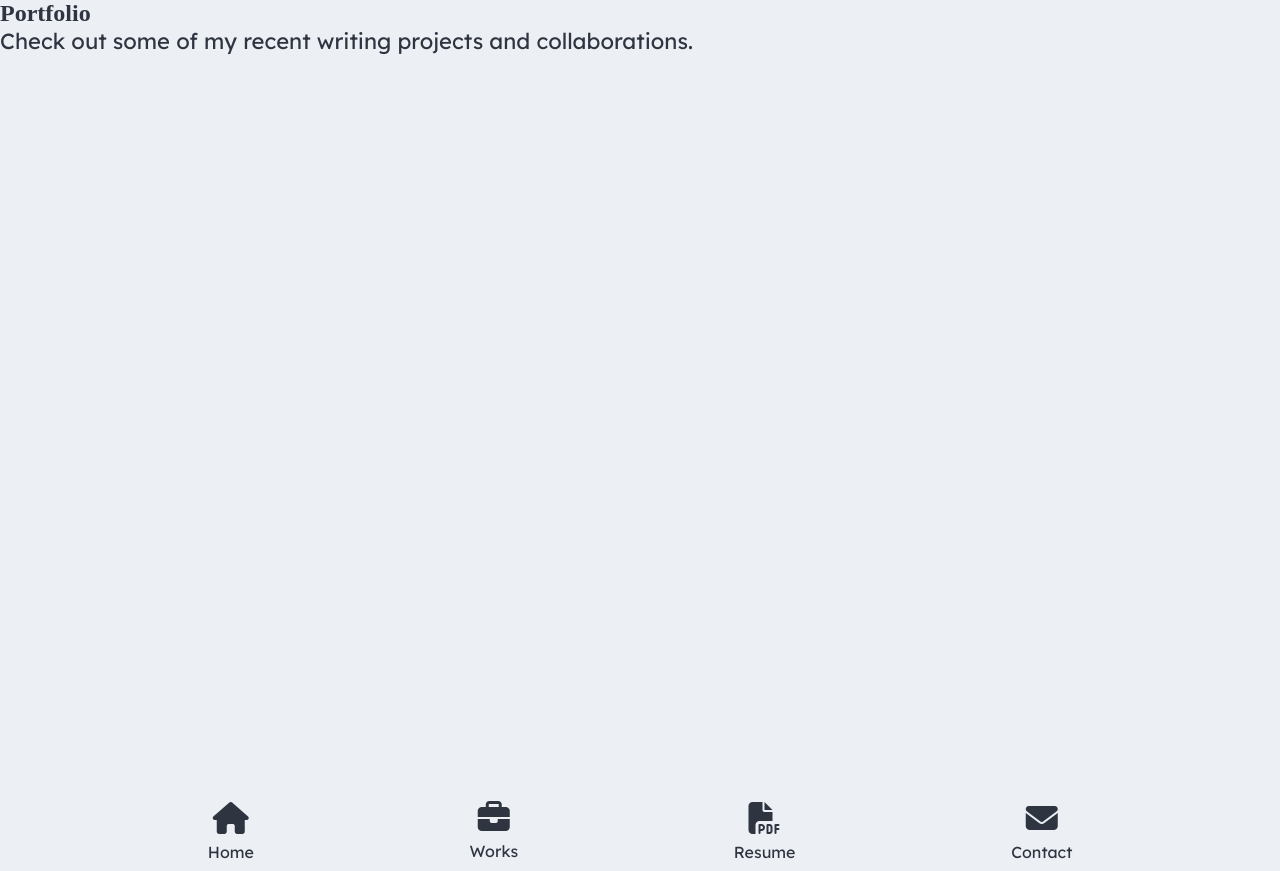
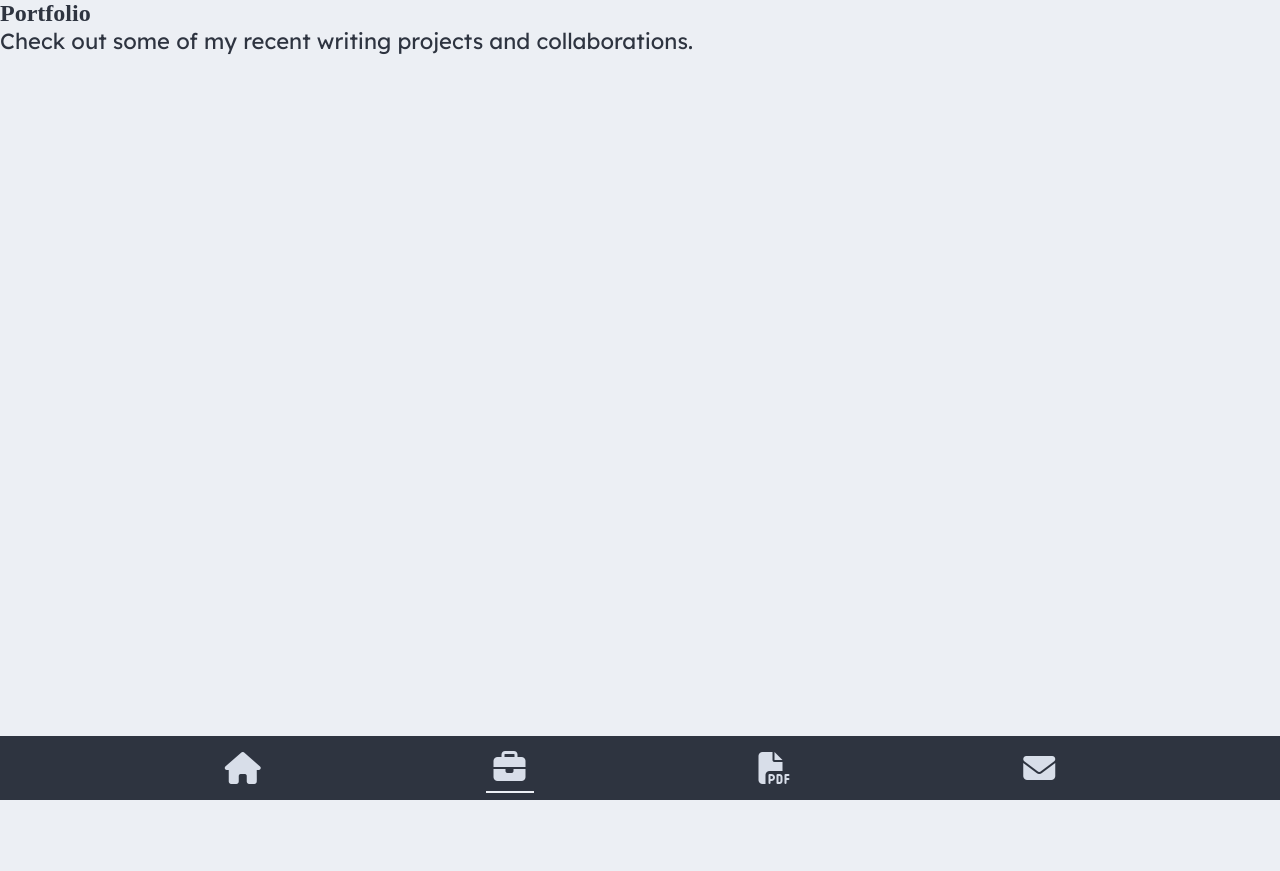
Before and after one commit to yogskr/seo-writing-portfolio, a React (Vite) app: page /portfolio in a window 1280 px wide. After the commit the page ends 800 px from the top, so only its background shows below. Built offline with nearby package versions, Linux system fonts and the light colour scheme; a web font is replaced by a local one.

Commit message:
Refactor NavBar component to filter links based on current path and improve link visibility

```diff
--- a/src/components/navigation/NavBar.jsx
+++ b/src/components/navigation/NavBar.jsx
@@ -1,19 +1,30 @@
 import "./NavBar.css";
 import { navData } from "../../data";
-import { Link } from "react-router-dom";
+import { Link, useLocation } from "react-router-dom";
 
 export function NavBar({ showNavBar, currentPath }) {
+  // determine current path either from props or router
+  const location = useLocation();
+  const path = currentPath || location.pathname;
+
+  // Hide the Home link when on the Home page.
+  function shouldShowLink(link) {
+    // Only hide the Home link if the current path is "/" and the link's url is "/"
+    return !(path === "/" && link.url === "/");
+  }
+  const filteredLinks = navData.links.filter(shouldShowLink);
+
   return (
-    <nav className={showNavBar ? "navContainer with-bg" : "navContainer"}>
+    <nav className={showNavBar ? "nav-container with-bg" : "nav-container"}>
       <ul className="navbar">
-        {navData.links.map((link) => (
+        {filteredLinks.map((link) => (
           <li key={link.name}>
             <Link
-              className={`navlink ${currentPath === link.url ? "active" : ""}`}
+              className={`navlink ${path === link.url ? "active" : ""}`}
               to={link.url}
             >
               <i className={link.icon}></i>
-              {link.name}
+              {!showNavBar && link.name}
             </Link>
           </li>
         ))}
```
